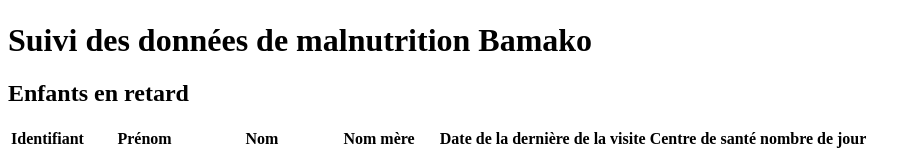
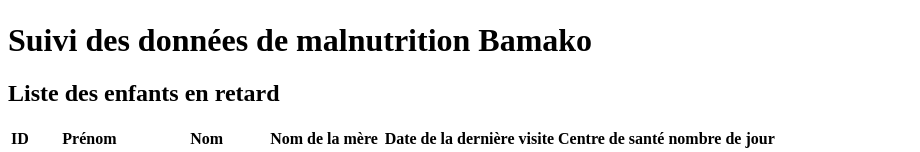
Before and after one commit to yeleman/red_nut, a Django app: template red_nut/nut/templates/child_delay.html in a window 1280 px wide. Shown: the part 129-281 px from the top of the page, without its empty margins (0-920 px from the left). Run offline with Django 3.2, Linux system fonts and the light colour scheme; data comes from the database, SQL or seed files in the repository; tables that the repository leaves empty hold one stand-in row (values such as "Sample post"); the template is opened without the code that fills it: values that come from a table or form of the project are taken from there, most other values are stand-ins (such as "Sample title", 1, 10 or a date in 2020); parts of the project's set-up code (start-up, migrations or seed data) failed here and were passed over.

Commit message:
correction fautes

```diff
--- a/red_nut/nut/templates/child_delay.html
+++ b/red_nut/nut/templates/child_delay.html
@@ -9,12 +9,20 @@
 
 <div id="context">
 
-    <h2>Enfants en retard</h2>
+    <h2>Liste des enfants en retard</h2>
 
     {% if page.object_list%}
     <span>{% include "_pagination.html" %}</span>
     <table>
-        <tr><th>Identifiant</th><th>Prénom</th><th>Nom</th><th>Nom mère</th><th>Date de la dernière de la visite</th><th>Centre de santé</th><th>nombre de jour</th></tr>
+        <tr>
+            <th>ID</th>
+            <th>Prénom</th>
+            <th>Nom</th>
+            <th>Nom de la mère</th>
+            <th>Date de la dernière visite</th>
+            <th>Centre de santé</th>
+            <th>nombre de jour</th>
+        </tr>
         {% for patient in page.object_list %}
             <tr>
                 <td><a href="{{patient.url_details_child }}">{{ patient.patient.id }}</a></td><td>{{ patient.patient.first_name.capitalize }}</td><td>{{patient.patient.last_name.capitalize}}</td>
@@ -24,7 +32,9 @@
     </table>
     {%else%}
         <table>
-            <tr> <td>Votre requête ne trouve aucun patient.</td></tr>
+            <tr>
+                <td>Votre requête ne trouve aucun patient.</td>
+            </tr>
         </table>
     {%endif%}
 </div>
--- a/red_nut/nut/templates/children.html
+++ b/red_nut/nut/templates/children.html
@@ -9,7 +9,7 @@
 
     <div id="context">
 
-        <h2>Enfants</h2>
+        <h2>Liste des enfants</h2>
         <table class="noprint">
             <tr>
                 <form action="" method="post" id="id_patient">{% csrf_token %}
--- a/red_nut/nut/templates/dashboard.html
+++ b/red_nut/nut/templates/dashboard.html
@@ -15,7 +15,7 @@
         <tr><th>Nombre d'enfant MAS+</th><td>{{NI_count}}</td></tr>
         <tr><th>Nombre d'enfant en retard</th><td style="background-color: Tomato">{{patients_late}}</td></tr>
 
-        <tr><th>Nombre SMS reçu</th><td>{{received}}</td><tr>
+        <tr><th>Nombre SMS reçus</th><td>{{received}}</td><tr>
         <tr><th>Nombre SMS envoyés</th><td>{{sent}}</td></tr>
 
         <tr><th>Nombre total d'enfants</th><td>{{nbr_total_patient}}</td></tr>
@@ -27,7 +27,7 @@
         <tr><th>Durée moyenne dans le programme</th><td>{{avg_days}} jour(s)</td>
         <tr><th>Gain de poids moyen</th><td>{{avg_weight}} kg</td>
     </table>
-    <h3 class="caption"><strong>Figure 1.</strong> Courbe enfants dans le programme</h3>
+    <h3 class="caption"><strong>Figure 1.</strong> Courbes évolution des enfants dans le programme</h3>
     <div id="graph"></div>
 
 </div>
```
